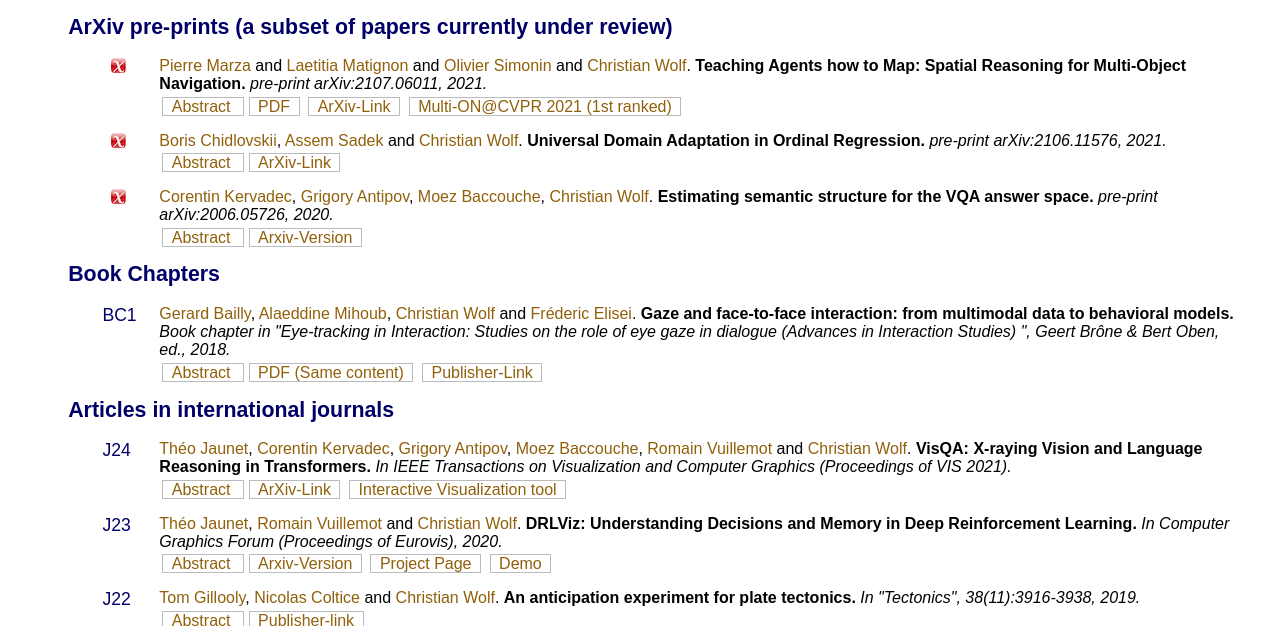
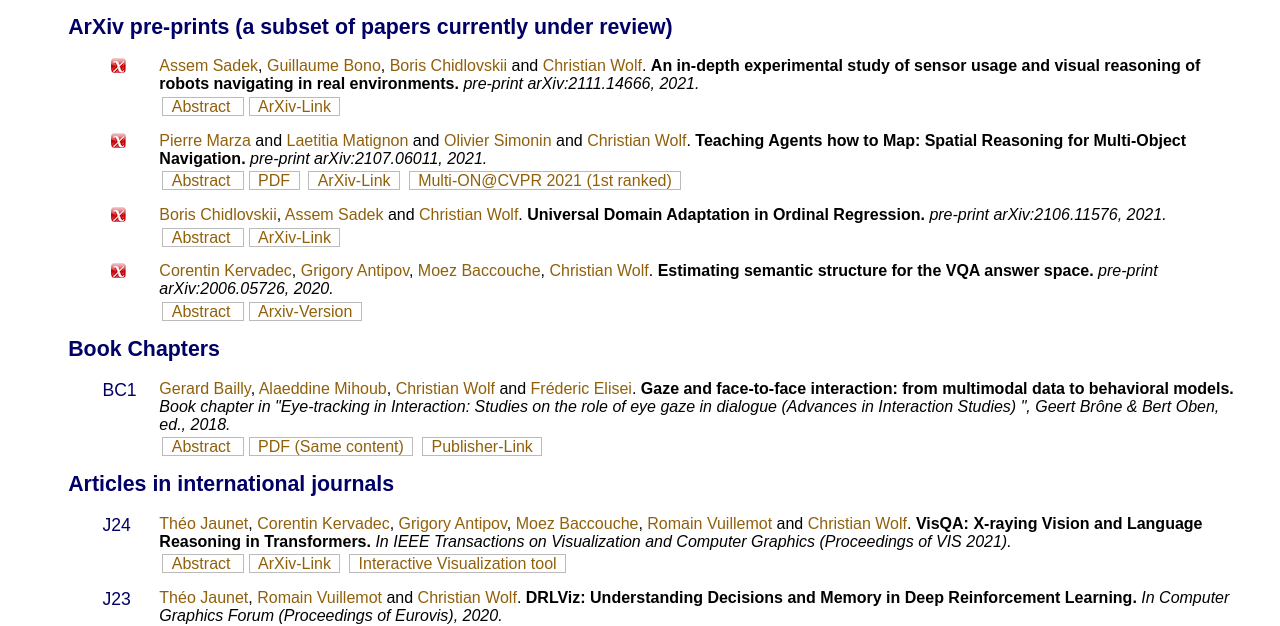
Before and after one commit to chriswolfvision/www, a plain HTML site: page publications/index.html in a window 1280 px wide. Shown: the part 143-769 px from the top of the page. Drawn offline with Linux system fonts and the light colour scheme.

Commit message:
New arxiv paper

```diff
--- a/publications/index.html
+++ b/publications/index.html
@@ -61,6 +61,34 @@ urchinTracker();
 <h2>ArXiv pre-prints (a subset of papers currently under review)</h2>
 
 <dl>
+
+	<dt><img src="../graphics/bib_arxiv.gif"></dt>
+	<dd id="arxiv2021assem" class="bib-arxive">
+		<span class="t-author">
+			<a href="https://fr.linkedin.com/in/assemsadek">Assem Sadek<a>,
+			<a href="https://fr.linkedin.com/in/guillaume-bono-4ba97767">Guillaume Bono<a>,
+			<a href="https://europe.naverlabs.com/people_user/Boris-Chidlovskii/">Boris Chidlovskii<a> and
+			<a href="../index.html">Christian Wolf</a>.
+	  	</span>
+	  	<span class="t-title">
+		    An in-depth experimental study of sensor usage and visual reasoning of robots navigating in real environments.
+		</span>
+		<span class="t-medium">
+			pre-print arXiv:2111.14666, 2021.
+		</span>
+		<ul class="reflink-box">
+        	<li class="first">
+			<a href="javascript:;" onClick="displayAbstractOf('arxiv2021assem');">
+			Abstract</a>
+			</li>
+			<li><a href="https://arxiv.org/abs/2111.14666">ArXiv-Link</a></li>
+      		</ul>
+		<div class="t-abstract">
+			<p>
+			Visual navigation by mobile robots is classically tackled through SLAM plus optimal planning, and more recently through end-to-end training of policies implemented as deep networks. While the former are often limited to waypoint planning, but have proven their efficiency even on real physical environments, the latter solutions are most frequently employed in simulation, but have been shown to be able learn more complex visual reasoning, involving complex semantical regularities. Navigation by real robots in physical environments is still an open problem. End-to-end training approaches have been thoroughly tested in simulation only, with experiments involving real robots being restricted to rare performance evaluations in simplified laboratory conditions. In this work we present an in-depth study of the performance and reasoning capacities of real physical agents, trained in simulation and deployed to two different physical environments. Beyond benchmarking, we provide insights into the generalization capabilities of different agents training in different conditions. We visualize sensor usage and the importance of the different types of signals. We show, that for the PointGoal task, an agent pre-trained on wide variety of tasks and fine-tuned on a simulated version of the target environment can reach competitive performance without modelling any sim2real transfer, i.e. by deploying the trained agent directly from simulation to a real physical robot.
+		    </p>
+		</div>
+  	</dd>
 
 	<dt><img src="../graphics/bib_arxiv.gif"></dt>
 	<dd id="arxiv2021bmvc" class="bib-arxive">
```
Also changed, not shown: index.html (+1 -0 lines), publications/index_bydate.html (+28 -0 lines).
